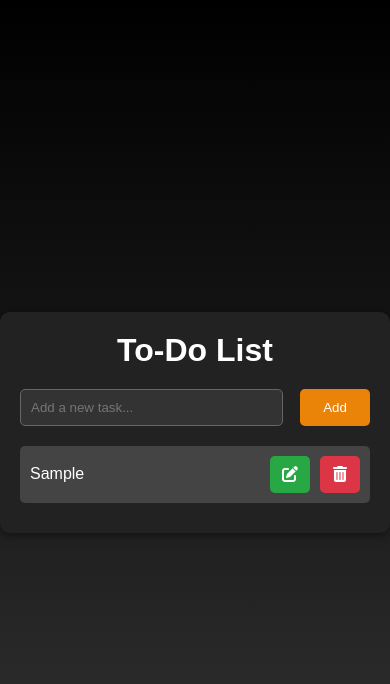
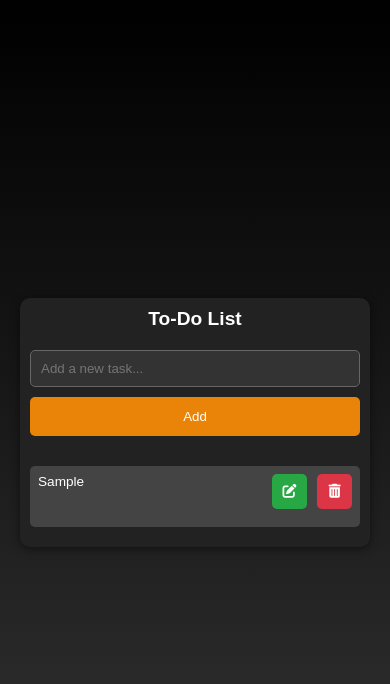
Before and after one commit to aunulhakimm/github_pemweb_semester5, a plain HTML site: page tugas2/index.html in a window 390 px wide. Both pictures are taken after typing "Sample" into the empty fields and a click on the button "Add". Drawn offline with Linux system fonts and the light colour scheme.

Commit message:
Modul 2 - Codelab & Tugas

```diff
--- a/tugas2/style.css
+++ b/tugas2/style.css
@@ -1,9 +1,11 @@
+/* Aturan dasar untuk seluruh elemen */
 * {
     box-sizing: border-box;
     margin: 0;
     padding: 0;
 }
 
+/* Tampilan utama pada layar besar */
 body {
     font-family: Arial, sans-serif;
     display: flex;
@@ -11,29 +13,38 @@ body {
     align-items: center;
     height: 100vh;
     background: linear-gradient(to bottom, #000, #333);
+    padding: 20px; /* Tambahkan padding untuk margin di layar kecil */
 }
 
+/* Container to-do list */
 .container {
-    width: 450px;
+    width: 100%;
+    max-width: 450px; /* Batas maksimum lebar di perangkat besar */
     padding: 20px;
     background-color: #222;
     border-radius: 10px;
-    box-shadow: 0 2px 10px rgba(0, 0, 0, 0.5); /* Perbaikan shadow */
+    box-shadow: 0 2px 10px rgba(0, 0, 0, 0.5);
     color: #fff;
+    display: flex;
+    flex-direction: column;
+    max-height: 500px; /* Batasi tinggi container */
 }
 
 h1 {
     text-align: center;
     margin-bottom: 20px;
     color: #fff;
+    font-size: 1.5rem;
 }
 
+/* Kontainer input */
 .input-container {
     display: flex;
     justify-content: space-between;
     margin-bottom: 20px;
 }
 
+/* Input text */
 input {
     width: 75%;
     padding: 10px;
@@ -43,6 +54,7 @@ input {
     color: #fff;
 }
 
+/* Tombol */
 button {
     width: 20%;
     padding: 10px;
@@ -51,45 +63,57 @@ button {
     border: none;
     border-radius: 5px;
     cursor: pointer;
+    transition: background-color 0.3s ease;
 }
 
 button:hover {
     background-color: #bd7823;
-
 }
 
+/* Daftar tugas */
 ul {
     list-style-type: none;
+    padding: 0;
+    margin: 0;
+    max-height: 300px; /* Batasi tinggi ul */
+    overflow-y: auto; /* Tambahkan scrollbar jika diperlukan */
 }
 
+/* Item dalam daftar tugas */
 li {
     padding: 10px;
     background-color: #444;
     margin-bottom: 10px;
     display: flex;
     justify-content: space-between;
-    align-items: center;
+    align-items: flex-start; /* Ubah align untuk memulai dari atas */
     border-radius: 5px;
     color: #fff;
+    word-wrap: break-word; /* Pastikan kata panjang turun ke baris berikutnya */
+    word-break: break-word; /* Pecah kata panjang agar tidak melampaui batas */
+    overflow-wrap: break-word; /* Tambahan untuk mendukung kompatibilitas */
+    max-width: 100%; /* Pastikan li tidak melampaui container */
 }
 
 li div {
     display: flex;
     justify-content: flex-end;
-    gap: 10px; /* Tambahkan jarak antara tombol */
+    gap: 10px;
+    flex-shrink: 0; /* Mencegah tombol mengecil ketika teks panjang */
 }
 
+/* Tombol edit dan delete dalam li */
 li button {
-    padding: 10px; /* Sesuaikan padding tombol untuk keseragaman */
+    padding: 10px;
     border: none;
     border-radius: 5px;
     cursor: pointer;
     transition: background-color 0.3s ease;
-    width: 40px; /* Sesuaikan lebar tombol */
+    width: 40px;
 }
 
 li button.edit i, li button.delete i {
-    font-size: 16px; /* Ukuran ikon */
+    font-size: 16px;
     color: white;
 }
 
@@ -108,3 +132,72 @@ li button.delete {
 li button.delete:hover {
     background-color: #992531;
 }
+
+/* MEDIA QUERIES */
+
+/* Untuk layar dengan lebar maksimal 768px (tablet atau ponsel besar) */
+@media (max-width: 768px) {
+    .container {
+        padding: 15px;
+        max-width: 90%; /* Lebar container lebih besar di layar kecil */
+    }
+
+    h1 {
+        font-size: 1.4rem;
+    }
+
+    button {
+        width: 22%; /* Lebar tombol sedikit lebih besar agar mudah ditekan */
+    }
+
+    input {
+        width: 73%; /* Lebar input disesuaikan */
+    }
+
+    li {
+        font-size: 0.9rem; /* Ukuran font lebih kecil untuk layar kecil */
+    }
+}
+
+/* Untuk layar dengan lebar maksimal 480px (ponsel kecil) */
+@media (max-width: 480px) {
+    .container {
+        padding: 10px;
+        max-width: 100%; /* Lebar penuh pada ponsel kecil */
+    }
+
+    h1 {
+        font-size: 1.2rem;
+    }
+
+    .input-container {
+        flex-direction: column; /* Input dan tombol dalam satu kolom */
+        align-items: flex-start;
+    }
+
+    input, button {
+        width: 100%; /* Lebar penuh untuk input dan tombol */
+        margin-bottom: 10px;
+    }
+
+    button {
+        padding: 12px; /* Tombol lebih besar agar lebih mudah ditekan */
+    }
+
+    ul {
+        max-height: 200px; /* Batasi tinggi daftar pada layar kecil */
+    }
+
+    li {
+        font-size: 0.85rem; /* Ukuran font lebih kecil */
+        padding: 8px; /* Kurangi padding agar lebih kompak */
+    }
+
+    li button {
+        width: 35px; /* Sesuaikan lebar tombol pada layar kecil */
+    }
+
+    li button.edit i, li button.delete i {
+        font-size: 14px; /* Ukuran ikon lebih kecil */
+    }
+}
```
